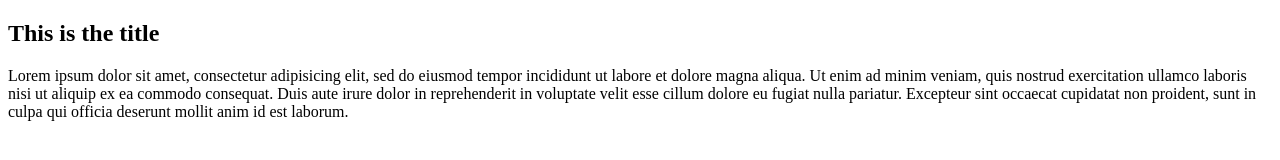
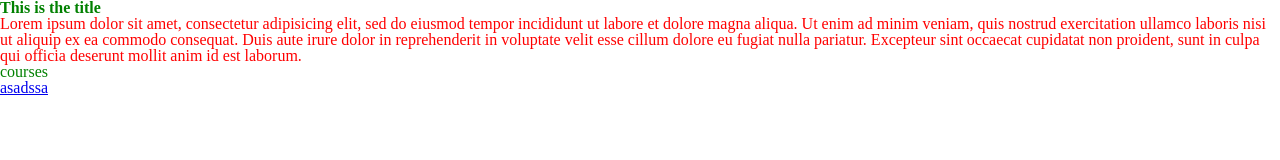
Before and after one commit to Sicalafon/LearningHTMLCSS, a plain HTML site: page rootfolder/index.html in a window 1280 px wide. Drawn offline with Linux system fonts and the light colour scheme.

Commit message:
8: Introduction to Classes and IDs in HTML | Learn HTML and CSS | HTML Tutorial

```diff
--- a/rootfolder/index.html
+++ b/rootfolder/index.html
@@ -3,11 +3,15 @@
     <head>
       <title>Hello World!</title>
       <meta charset="utf-8">
+      <link rel="stylesheet" href="style.css">
+    </head>
       <body>
       <!--This is the main content  -->
-
-              <h2>This is the title</h2>
-              <p>Lorem ipsum dolor sit amet, consectetur adipisicing elit, sed do eiusmod tempor incididunt ut labore et dolore magna aliqua. Ut enim ad minim veniam, quis nostrud exercitation ullamco laboris nisi ut aliquip ex ea commodo consequat. Duis aute irure dolor in reprehenderit in voluptate velit esse cillum dolore eu fugiat nulla pariatur. Excepteur sint occaecat cupidatat non proident, sunt in culpa qui officia deserunt mollit anim id est laborum.</p>
+              <h2 class="index-h2" id="index-h2">This is the title</h2>
+              <p class="index-h2" id="index-p">Lorem ipsum dolor sit amet, consectetur adipisicing elit, sed do eiusmod tempor incididunt ut labore et dolore magna aliqua. Ut enim ad minim veniam, quis nostrud exercitation ullamco laboris nisi ut aliquip ex ea commodo consequat. Duis aute irure dolor in reprehenderit in voluptate velit esse cillum dolore eu fugiat nulla pariatur. Excepteur sint occaecat cupidatat non proident, sunt in culpa qui officia deserunt mollit anim id est laborum.</p>
+              <div id="index-courses">
+                <p>courses</p>
+              </div>
+              <a href="#index-courses">asadssa</a>
       </body>
-    </head>
 </html>
--- a/rootfolder/style.css
+++ b/rootfolder/style.css
@@ -103,10 +103,19 @@ input, select {
 
 /*MY CODE*/
 
-h2 {
+.index-h2 {
   color: red;
 }
 
-.title {
+
+#index-h2 {
   color: green;
 }
+
+p {
+  color: green;
+}
+
+.index-intro p {
+  color: red;
+}
```
